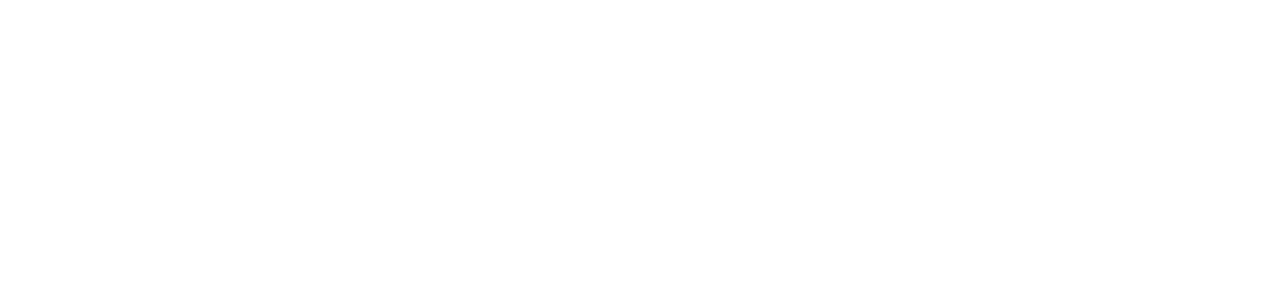
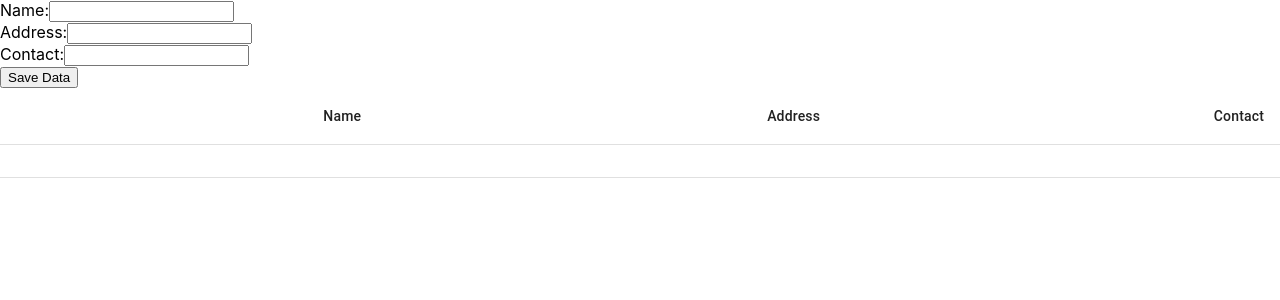
Before and after one commit to AsiriM2000/ReactJS-Functional-Components, a React (Create React App) app: page /statehook in a window 1280 px wide. Before the commit this address had no page. Shown: the top 300 px of the page. Built offline with nearby package versions, Linux system fonts and the light colour scheme.

Commit message:
Using the State Hook

```diff
--- a/package.json
+++ b/package.json
@@ -3,6 +3,10 @@
   "version": "0.1.0",
   "private": true,
   "dependencies": {
+    "@emotion/react": "^11.11.1",
+    "@emotion/styled": "^11.11.0",
+    "@mui/material": "^5.14.2",
+    "@mui/styles": "^5.14.1",
     "@testing-library/jest-dom": "^5.17.0",
     "@testing-library/react": "^13.4.0",
     "@testing-library/user-event": "^13.5.0",
--- /dev/null
+++ b/src/02.Hooks/State Hook/StateHook.jsx
@@ -0,0 +1,66 @@
+import { Table, TableBody, TableCell, TableHead, TableRow } from "@mui/material";
+import React, { useState } from "react";
+
+export default function StateHook(){
+    const[name, setName] = useState("");
+    const[address, setAddress] = useState("");
+    const[contact, setContact] = useState("");
+
+    const[allData, setAllData] = useState([{}]);
+
+    const saveData = () =>{
+        const obj={
+            name,
+            address,
+            contact
+        }
+        setAllData(obj)
+        clear();
+        console.log(allData);
+    }
+
+    const clear = () =>{
+        setName("");
+        setAddress("");
+        setContact("");
+    }
+    return(
+        <div>
+            <form>
+                <label>
+                    Name:
+                </label>
+                <input value={name} onChange={(e)=>setName(e.target.value)} type="text"/><br/>
+                <label>
+                    Address:
+                </label>
+                <input value={address} onChange={(e)=>setAddress(e.target.value)} type="text"/><br/>
+                <label>
+                    Contact:
+                </label>
+                <input value={contact} onChange={(e)=>setContact(e.target.value)} type="text"/><br/>
+
+                <button type="button" onClick={()=>saveData()}>Save Data</button>
+            </form>
+
+           <Table>
+                <TableHead>
+                    <TableRow>
+                        <TableCell align="right">Name</TableCell>
+                        <TableCell align="right">Address</TableCell>
+                        <TableCell align="right">Contact</TableCell>
+                    </TableRow>
+                </TableHead>
+                <TableBody>
+
+                         <TableRow>
+                         <TableCell align="right">{allData.name}</TableCell>
+                         <TableCell align="right">{allData.address}</TableCell>
+                         <TableCell align="right">{allData.contact}</TableCell>
+                         </TableRow>
+
+                </TableBody>
+           </Table>
+        </div>
+    );
+}
--- a/src/app/App.js
+++ b/src/app/App.js
@@ -2,6 +2,7 @@
 import {Routes, Route} from 'react-router-dom';
 import HelloWorld from '../01.Hello World/HelloWorld';
 import Hooks from '../02.Hooks/Hooks';
+import StateHook from '../02.Hooks/State Hook/StateHook';
 
 
 function App() {
@@ -10,6 +11,7 @@
         <Routes>
           <Route exact path='/' element={<HelloWorld/>}></Route>
           <Route exact path='/hooks' element={<Hooks/>}></Route>
+          <Route exact path='/statehook' element={<StateHook/>}></Route>
         </Routes>
     </div>
   );
```
Also changed, not shown: 1 other file (tests, documents, lock files or other folders).
